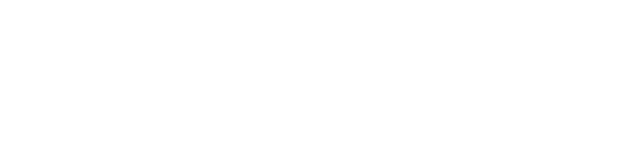
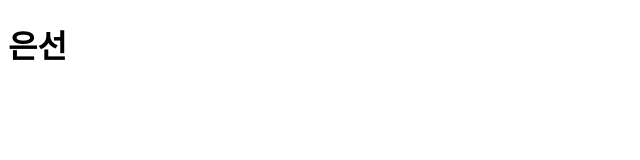
Before and after one commit to eunsun022/holly, a plain HTML site: page index.html in a window 1280 px wide. Shown: the whole page, without its empty margins (0-640 px from the left). Drawn offline with Linux system fonts and the light colour scheme.

Commit message:
제목수정

```diff
--- a/index.html
+++ b/index.html
@@ -5,6 +5,6 @@
       <title>Document</title>
 </head>
 <body>
-
+      <h1>은선</h1>
 </body>
 </html>
```
